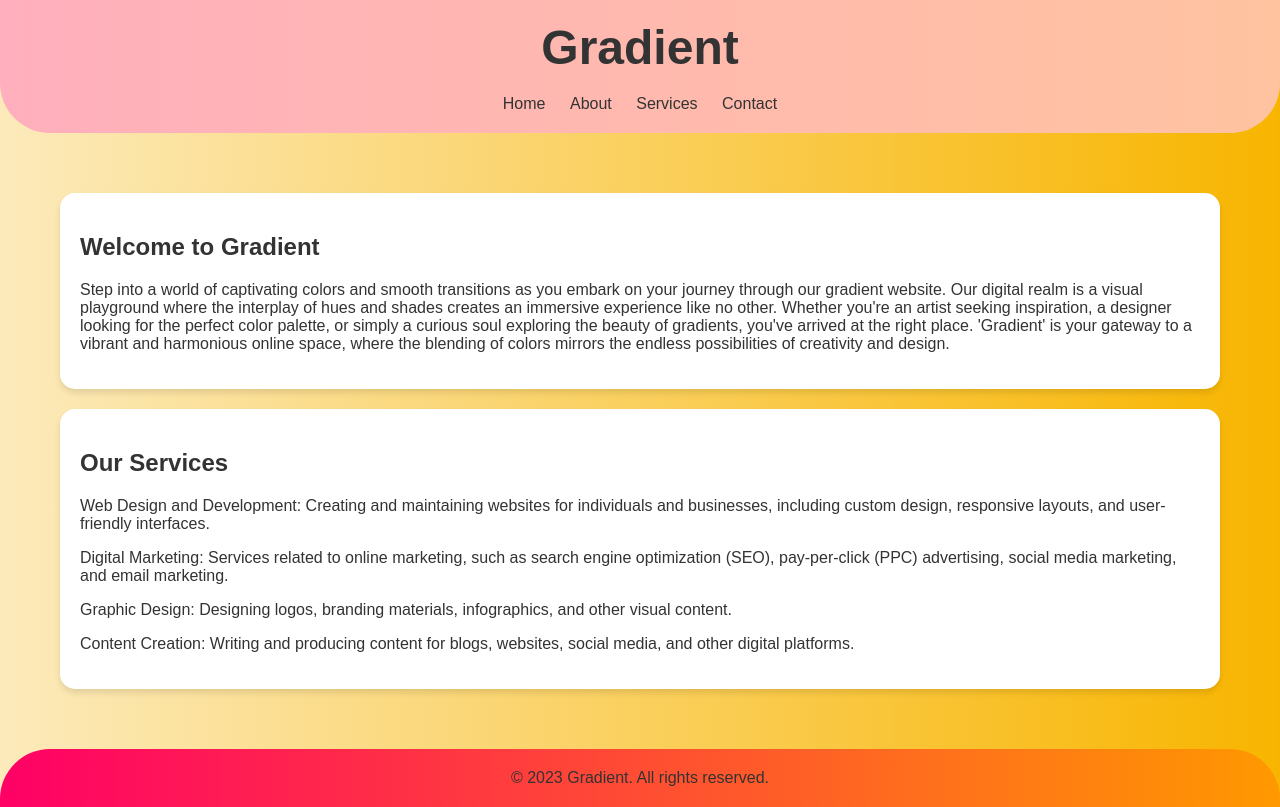
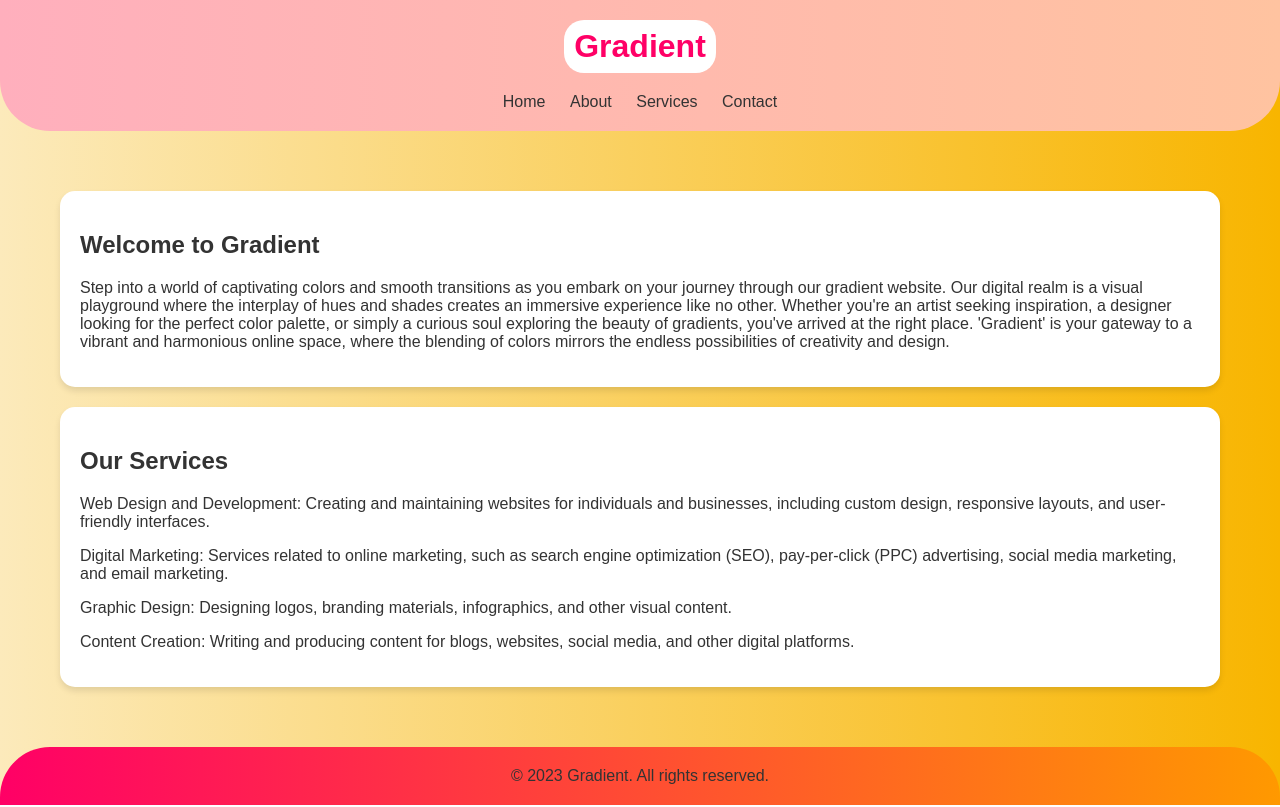
Before and after one commit to aftab-s/Github-Actions, a plain HTML site: page index.html in a window 1280 px wide. Drawn offline with Linux system fonts and the light colour scheme.

Commit message:
update html

```diff
--- a/index.html
+++ b/index.html
@@ -25,9 +25,15 @@
         }
 
         h1 {
-            font-size: 3rem;
+            display: inline-block;
+            padding: 8px 10px; /* Increase the left and right padding by 2 pixels */
+            border-radius: 20px;
+            background-color: #fff;
+            color: #f06;
+            font-size: 2rem;
             margin: 0;
         }
+
 
         nav {
             text-align: center;
```
Also changed, not shown: 1 other file.
